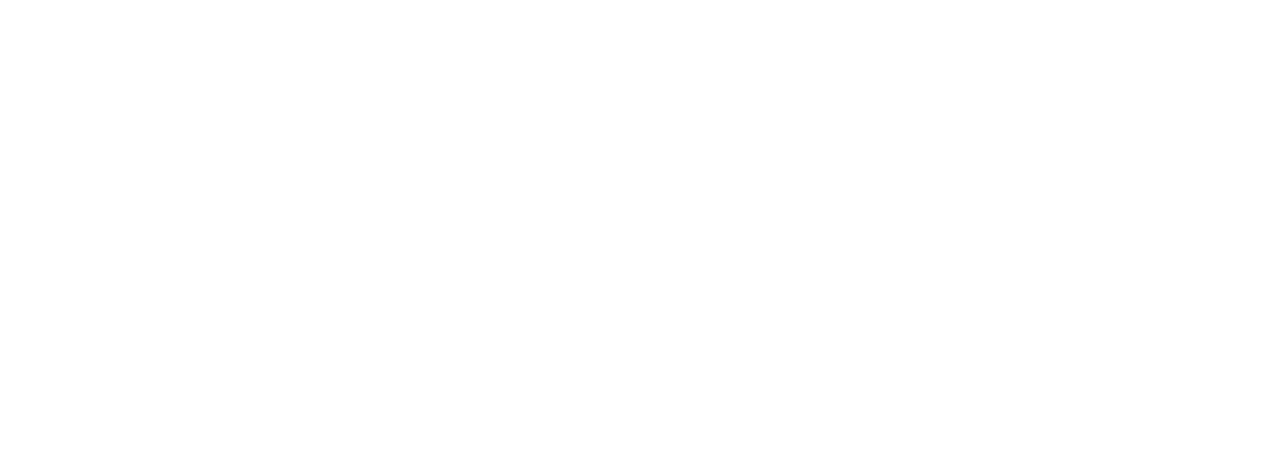
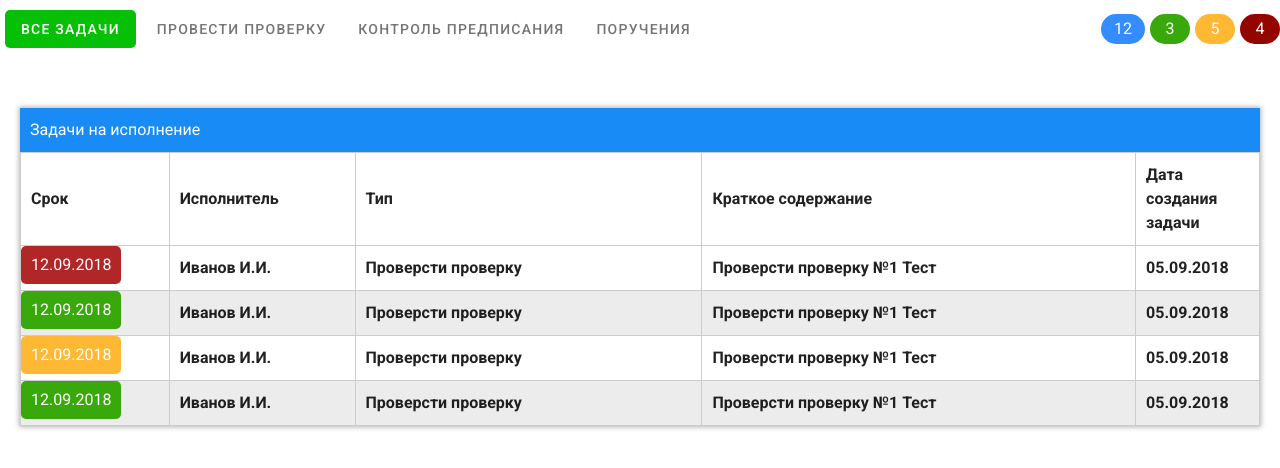
Before and after one commit to rvdvr/dashboard-test, a Vue app: page / in a window 1280 px wide. Shown: the top 468 px of the page. Built offline with nearby package versions, Linux system fonts and the light colour scheme.

Commit message:
Добавлен layout, можно добавлять функционал

```diff
--- a/src/App.vue
+++ b/src/App.vue
@@ -1,17 +1,30 @@
 <template>
   <v-app>
     <v-content>
+      <Header/>
+      <TaskList/>
     </v-content>
   </v-app>
 </template>
 
 <script>
+import Header from './components/Header.vue'
+import TaskList from './components/TaskList.vue'
+
 export default {
   name: 'App',
   components: {
+    Header,
+    TaskList
   },
   data: () => ({
     //
-  }),
-};
+  })
+}
 </script>
+
+<style>
+  body {
+    background: rgb(199, 199, 199);
+  }
+</style>
--- /dev/null
+++ b/src/components/FilterTabs.vue
@@ -0,0 +1,27 @@
+<template>
+  <v-tabs
+    background-color="transparent"
+    slider-color="transparent">
+    <v-tab>Все задачи</v-tab>
+    <v-tab>Провести проверку</v-tab>
+    <v-tab>Контроль предписания</v-tab>
+    <v-tab>Поручения</v-tab>
+  </v-tabs>
+</template>
+
+<script>
+export default {
+}
+</script>
+
+<style scoped>
+  .v-tab--active {
+    color: #fff !important;
+    background: #05c005;
+    border-radius: 5px;
+    margin: 5px;
+  }
+  .v-tabs-slider-wrapper {
+    display: none;
+  }
+</style>
--- /dev/null
+++ b/src/components/Header.vue
@@ -0,0 +1,27 @@
+<template>
+  <header>
+    <FilterTabs/>
+    <Indicators/>
+  </header>
+</template>
+
+<script>
+import FilterTabs from './FilterTabs.vue'
+import Indicators from './Indicators.vue'
+
+export default {
+  components: {
+    FilterTabs,
+    Indicators
+  }
+}
+</script>
+
+<style scoped>
+  header {
+    display: flex;
+    align-items: center;
+    padding: 5px 0;
+    margin-bottom: 50px;
+  }
+</style>
--- /dev/null
+++ b/src/components/Indicators.vue
@@ -0,0 +1,48 @@
+<template>
+  <div class="indicators">
+    <ul class="indicators__list">
+      <li class="indicators__item indicators__item--all">12</li>
+      <li class="indicators__item indicators__item--one">3</li>
+      <li class="indicators__item indicators__item--two">5</li>
+      <li class="indicators__item indicators__item--three">4</li>
+    </ul>
+  </div>
+</template>
+<script>
+export default {
+}
+</script>
+
+<style scoped>
+  .indicators__list {
+    display: flex;
+  }
+
+  .indicators__item {
+    min-width: 40px;
+    color: #fff;
+    text-align: center;
+    padding: 3px 13px;
+    list-style-type: none;
+    background: #000;
+    border-radius: 15px;
+    margin-right: 5px;
+  }
+
+  .indicators__item:last-child {
+    margin-right: 0;
+  }
+
+  .indicators__item--all {
+    background: rgb(52, 140, 255);
+  }
+  .indicators__item--one {
+    background: rgb(56, 168, 11);
+  }
+  .indicators__item--two {
+    background: rgb(255, 184, 52);
+  }
+  .indicators__item--three {
+    background: rgb(148, 5, 0);
+  }
+</style>
--- /dev/null
+++ b/src/components/TaskList.vue
@@ -0,0 +1,150 @@
+<template>
+  <main class="task-card">
+    <div class="task-card__header">
+      <span class="task-card__header-text">Задачи на исполнение</span>
+    </div>
+    <table class="task-card__table">
+      <thead class="table__head">
+        <tr class="table-head__tr">
+          <th class="table-head__th">Срок</th>
+          <th class="table-head__th">Исполнитель</th>
+          <th class="table-head__th">Тип</th>
+          <th class="table-head__th">Краткое содержание</th>
+          <th class="table-head__th">Дата создания задачи</th>
+        </tr>
+      </thead>
+      <tbody class="table__body">
+        <tr class="table-body__tr">
+          <td class="table-body__td">
+            <span class="table-body__require-date table-body__require-date--three">12.09.2018</span>
+          </td>
+          <td class="table-body__td"><p>Иванов И.И.</p></td>
+          <td class="table-body__td"><p>Проверсти проверку</p></td>
+          <td class="table-body__td"><p>Проверсти проверку №1 Тест</p></td>
+          <td class="table-body__td"><p>05.09.2018</p></td>
+        </tr>
+        <tr class="table-body__tr">
+          <td class="table-body__td">
+            <span class="table-body__require-date table-body__require-date--one">12.09.2018</span>
+          </td>
+          <td class="table-body__td"><p>Иванов И.И.</p></td>
+          <td class="table-body__td"><p>Проверсти проверку</p></td>
+          <td class="table-body__td"><p>Проверсти проверку №1 Тест</p></td>
+          <td class="table-body__td"><p>05.09.2018</p></td>
+        </tr>
+        <tr class="table-body__tr">
+          <td class="table-body__td">
+            <span class="table-body__require-date table-body__require-date--two">12.09.2018</span>
+          </td>
+          <td class="table-body__td"><p>Иванов И.И.</p></td>
+          <td class="table-body__td"><p>Проверсти проверку</p></td>
+          <td class="table-body__td"><p>Проверсти проверку №1 Тест</p></td>
+          <td class="table-body__td"><p>05.09.2018</p></td>
+        </tr>
+        <tr class="table-body__tr">
+          <td class="table-body__td">
+            <span class="table-body__require-date table-body__require-date--one">12.09.2018</span>
+          </td>
+          <td class="table-body__td"><p>Иванов И.И.</p></td>
+          <td class="table-body__td"><p>Проверсти проверку</p></td>
+          <td class="table-body__td"><p>Проверсти проверку №1 Тест</p></td>
+          <td class="table-body__td"><p>05.09.2018</p></td>
+        </tr>
+      </tbody>
+    </table>
+  </main>
+</template>
+
+<script>
+export default {
+}
+</script>
+
+<style scoped>
+  .task-card {
+    margin: 0 20px;
+    box-shadow: 0 0 5px 1px #b3b3b3;
+  }
+
+  .task-card__header {
+    color: #fff;
+    padding: 10px;
+    background: rgb(25, 139, 247);
+  }
+
+  .task-card__table {
+    background: #fff;
+    border-collapse: collapse;
+  }
+
+  .task-card__table td {
+    border: 1px solid rgb(204, 204, 204);
+    padding: 0;
+    vertical-align: top;
+  }
+
+  .table-body__tr:nth-child(2n) {
+    background: #ececec;
+  }
+
+  .table-body__tr:hover {
+    background: rgba(255, 210, 87, .5);
+    cursor: pointer;
+  }
+
+  .table-head__th {
+    padding: 10px;
+    text-align: left;
+    border: 1px solid rgb(204, 204, 204);
+  }
+
+  .table-body__td p {
+    font-weight: 600;
+    padding: 10px;
+    margin: 0;
+  }
+
+  .table-head__th:nth-child(1),
+  .table-body__td:nth-child(1) {
+    width: 12%;
+  }
+
+  .table-head__th:nth-child(2),
+  .table-body__td:nth-child(2) {
+    width: 15%;
+  }
+
+  .table-head__th:nth-child(3),
+  .table-body__td:nth-child(3) {
+    width: 28%;
+  }
+
+  .table-head__th:nth-child(4),
+  .table-body__td:nth-child(4) {
+    width: 35%;
+  }
+
+  .table-head__th:nth-child(5),
+  .table-body__td:nth-child(5) {
+    width: 10%;
+  }
+
+  .table-body__require-date {
+    color: #fff;
+    padding: 7px 10px;
+    border-radius: 5px;
+    display: inline-block;
+  }
+
+  .table-body__require-date--one {
+    background: rgb(56, 168, 11);
+  }
+
+  .table-body__require-date--two {
+    background: rgb(255, 184, 52);
+  }
+
+  .table-body__require-date--three {
+    background: rgb(177, 38, 38);
+  }
+</style>
--- a/src/plugins/vuetify.js
+++ b/src/plugins/vuetify.js
@@ -1,10 +1,10 @@
-import Vue from 'vue';
-import Vuetify from 'vuetify/lib';
+import Vue from 'vue'
+import Vuetify from 'vuetify/lib'
 
-Vue.use(Vuetify);
+Vue.use(Vuetify)
 
 export default new Vuetify({
   icons: {
-    iconfont: 'mdi',
-  },
-});
+    iconfont: 'mdi'
+  }
+})
--- a/src/store.js
+++ b/src/store.js
@@ -5,6 +5,50 @@
 
 export default new Vuex.Store({
   state: {
+    data: [
+      {
+        'require_date': '2018-01-16',
+        'executor': 'Иванов И.И.',
+        'type_id': 1,
+        'status_id': 1,
+        'description': 'Проверсти проверку №1 Тест',
+        'date_create': '2018-01-02'
+      },
+      {
+        'require_date': '2018-02-12',
+        'executor': 'Петров И.И.',
+        'type_id': 1,
+        'status_id': 1,
+        'description': 'Проверсти проверку №2 Тест',
+        'date_create': '2018-01-02'
+      },
+      {
+        'require_date': '2018-07-22',
+        'executor': 'Ромашкин Б.И.',
+        'type_id': 2,
+        'status_id': 2,
+        'description': 'Контроль предписания №1 Тестовое предписание',
+        'date_create': '2018-05-12'
+      },
+      {
+        'require_date': '2018-05-13',
+        'executor': 'Цветков В.И.',
+        'type_id': 3,
+        'status_id': 2,
+        'description': 'Личное поручение',
+        'date_create': '2018-02-02'
+      },
+      {
+        'require_date': '2018-04-20',
+        'executor': 'Агапов В.И.',
+        'type_id': 2,
+        'status_id': 3,
+        'description': 'Контроль предписания №2',
+        'date_create': '2018-03-12'
+      }
+    ]
+  },
+  getters: {
 
   },
   mutations: {
```
Also changed, not shown: src/assets/logo.svg (deleted).
